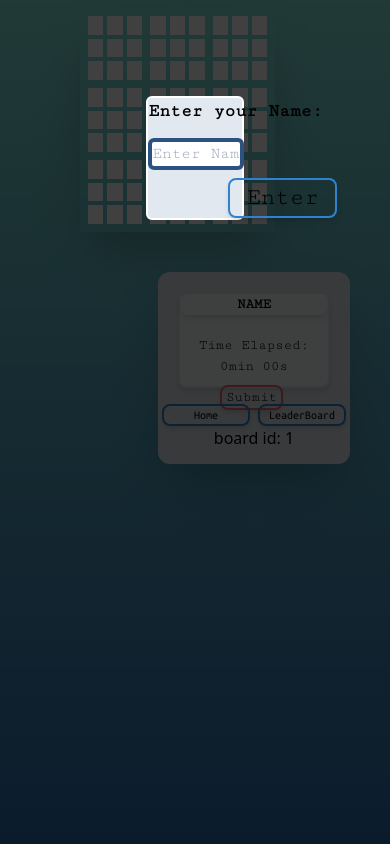
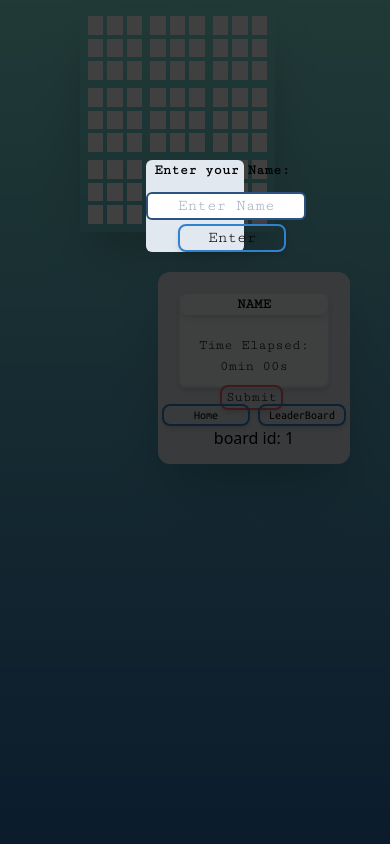
Before and after one commit to cs-gang/SudokuWebapp, a Django app: template sudoku-django-project/mainapp/templates/mainapp/game.html in a window 390 px wide. Run offline with Django 3.2, Linux system fonts and the light colour scheme; the template is opened without the code that fills it: most values are stand-ins (such as "Sample title", 1, 10 or a date in 2020); style sheets or scripts are compiled from the project's sources; parts of the project's set-up code (start-up, migrations or seed data) failed here and were passed over.

Commit message:
Finished making game page responsive. The name asking box responsiveness isn't perfect, but its there.

```diff
--- a/sudoku-django-project/mainapp/templates/mainapp/game.html
+++ b/sudoku-django-project/mainapp/templates/mainapp/game.html
@@ -17,12 +17,12 @@
         </form>
 
         <div id="name-getter-layout" class="absolute bg-black bg-opacity-75 w-screen h-screen">
-            <div class="grid grid-rows-2 gap-2 rounded-md border-white border-2 bg-gray-300 text-black w-1/4 m-auto mt-24 animate-fall">
-                <h4 class="relative text-lg subfont-cumono font-bold">Enter your Name:</h4>
+            <div class="grid grid-rows-2 gap-1 rounded-md bg-gray-300 text-black w-3/12 m-auto mt-40 animate-fall">
+                <h4 class="relative text-sm md:text-lg lg:text-2xl xl:text-3xl subfont-cumono font-bold ml-2">Enter your Name:</h4>
 
-                <input id="name-getter" type="text" maxlength="10" placeholder="Enter Name" class="border-blue-800 border-4 focus:outline-none text-black text-md text-center subfont-cumono rounded-md w-24">
+                <input id="name-getter" type="text" maxlength="10" placeholder="Enter Name" class="border-blue-800 border-2 float-left focus:outline-none text-black text-md lg:text-lg xl:text-xl text-center subfont-cumono rounded-md w-40 md:w-48 mr-3 lg:ml-8 xl:ml-16">
 
-                <button id="name-getter-button" onclick="clickhandle()" class="rounded-lg shadow-md px-4 mx-20 text-2xl border-blue-600 hover:border-white hover:bg-blue-600 hover:text-white active:bg-blue-800 border-2 focus:outline-none subfont-cumono">Enter</button>
+                <button id="name-getter-button" onclick="clickhandle()" class="rounded-lg shadow-md text-md md:text-lg mx-8 md:mx-12 lg:mx-16 xl:mx-20 border-blue-600 hover:border-white hover:bg-blue-600 hover:text-white active:bg-blue-800 border-2 focus:outline-none subfont-cumono">Enter</button>
             </div>
         </div>
 
```
